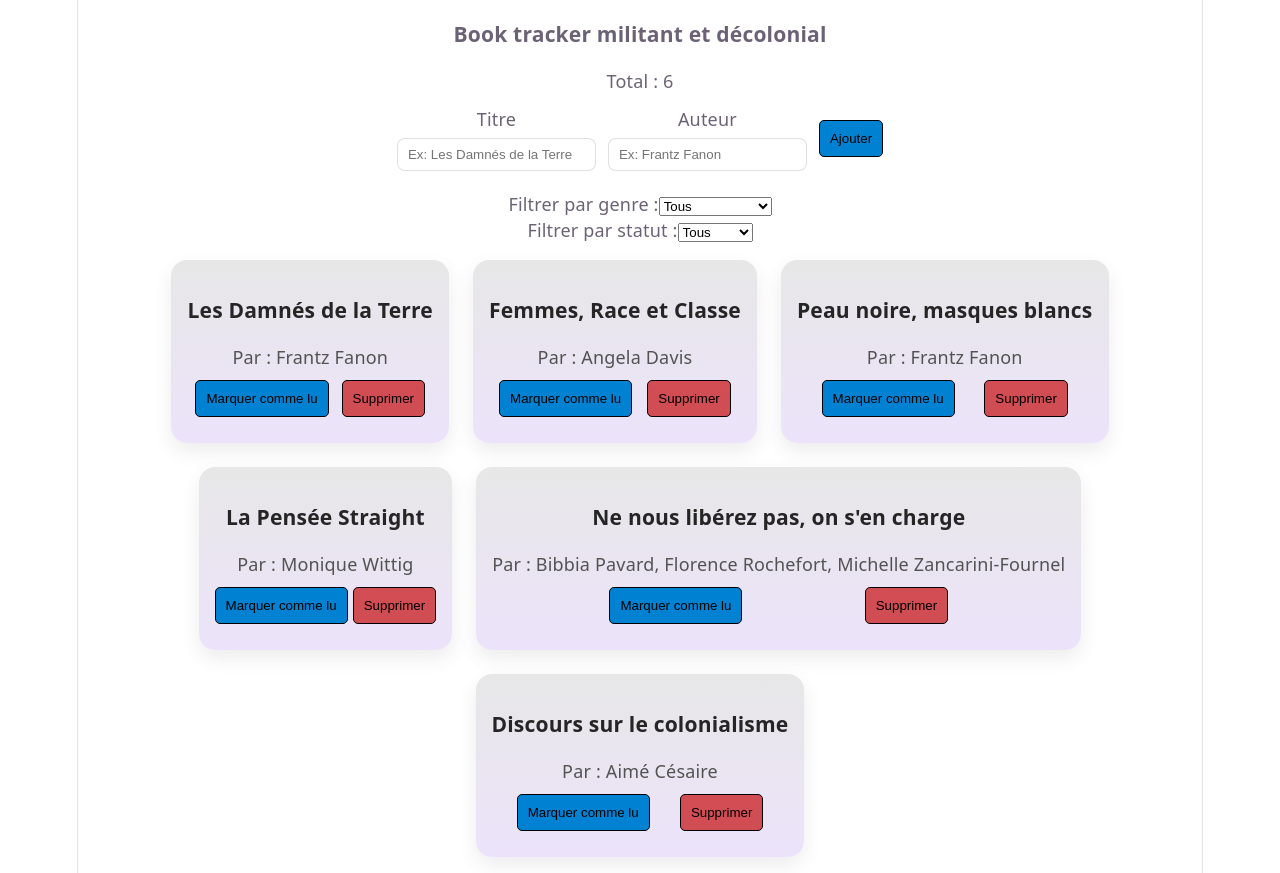
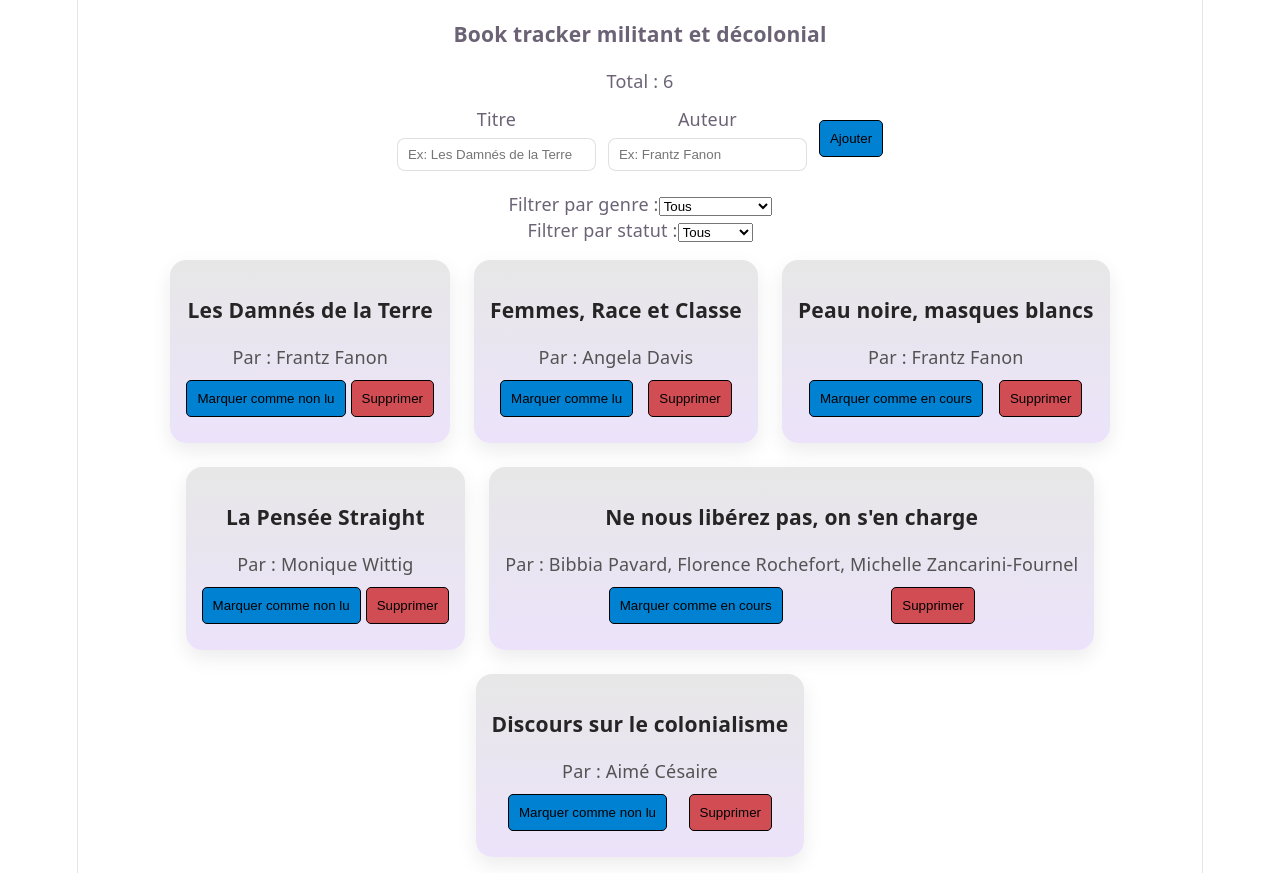
Before and after one commit to iliasse-e/react-review, a React (Vite) app: page / in a window 1280 px wide. Built offline with nearby package versions, Linux system fonts and the light colour scheme.

Commit message:
add change status delete & useEffect

```diff
--- a/src/App.css
+++ b/src/App.css
@@ -84,3 +84,36 @@
   display: flex;
   align-items: center;
 }
+
+.book-list__empty {
+  display: flex;
+  flex-direction: column;
+  align-items: center;
+  justify-content: center;
+  text-align: center;
+  width: 100%;
+  color: rgb(109, 109, 109);
+  padding: 28px 0;
+  gap: 8px;
+}
+
+.book-list__empty h2 {
+  margin: 0;
+  font-size: 1.15rem;
+  color: rgb(56, 56, 56);
+}
+
+.book-list__empty p {
+  margin: 0;
+  max-width: 420px;
+  color: rgb(118, 118, 118);
+  line-height: 1.5;
+}
+
+.book-list__empty {
+  text-align: center;
+  width: 100%;
+  color: rgb(109, 109, 109);
+  padding: 22px 0;
+  font-size: 1rem;
+}
--- a/src/App.jsx
+++ b/src/App.jsx
@@ -3,16 +3,31 @@ import './App.css'
 import { booksData } from './booksData'
 import BookForm from './components/BookForm';
 import Filters from './components/Filters';
-import { BookList } from './components/BookList';
-import { useState, useMemo } from 'react';
+import BookList from './components/BookList';
+import { useState, useMemo, useEffect } from 'react';
 
 function App() {
-  // state principal des livres
-  const [books, setBooks] = useState(booksData)
-
   // états des filtres (valeurs 'all' pour pas de filtre)
   const [genreFilter, setGenreFilter] = useState('all')
   const [statusFilter, setStatusFilter] = useState('all')
+
+  // state principal des livres (chargement initial depuis localStorage)
+  const [books, setBooks] = useState(() => {
+    const savedBooks = localStorage.getItem('books')
+    if (savedBooks) {
+      try {
+        return JSON.parse(savedBooks)
+      } catch (error) {
+        console.error('Erreur de parsing localStorage books:', error)
+        return booksData
+      }
+    }
+    return booksData
+  })
+
+  useEffect(() => {
+    localStorage.setItem('books', JSON.stringify(books))
+  }, [books])
 
   // onAdd: appelé par BookForm
   function handleAdd(newBook) {
@@ -32,6 +47,19 @@ function App() {
 
   function handleStatusChange(e) {
     setStatusFilter(e.target.value)
+  }
+
+  function handleBookDelete(id) {
+    setBooks((prevBooks) => prevBooks.filter((book) => book.id !== id))
+  }
+
+  function handleBookStatusChange(id, status) {
+    setBooks((prevBooks) =>
+      prevBooks.map((book) => {
+        if (book.id !== id) return book
+        return { ...book, status }
+      })
+    )
   }
 
   // calcul des livres filtrés (optimisé avec useMemo)
@@ -58,7 +86,11 @@ function App() {
         onGenreChange={handleGenreChange}
         onStatusChange={handleStatusChange}
       />
-      <BookList books={filteredBooks} />
+      <BookList
+        books={filteredBooks}
+        onStatusChange={handleBookStatusChange}
+        onDelete={handleBookDelete}
+      />
     </>
   )
 }
--- a/src/components/BookCard.jsx
+++ b/src/components/BookCard.jsx
@@ -1,13 +1,41 @@
-function BookCard({ title, author }) {
+function BookCard({ book, onStatusChange, onDelete }) {
   return (
     <article className="book-card">
       <div className="book-card__content">
-        <h3>{title}</h3>
-        <p className="book-card__author">Par : {author}</p>
+        <h3>{book.title}</h3>
+        <p className="book-card__author">Par : {book.author}</p>
       </div>
       <div className="book-card__actions">
-        <button className="book-card__button book-card__button--primary">Marquer comme lu</button>
-        <button className="book-card__button book-card__button--danger">Supprimer</button>
+        {book.status === 'a-lire' && (
+          <button
+            className="book-card__button book-card__button--primary"
+            onClick={() => onStatusChange(book.id, 'en-cours')}
+          >
+            Marquer comme en cours
+          </button>
+        )}
+        {book.status === 'en-cours' && (
+          <button
+            className="book-card__button book-card__button--primary"
+            onClick={() => onStatusChange(book.id, 'lu')}
+          >
+            Marquer comme lu
+          </button>
+        )}
+        {book.status === 'lu' && (
+          <button
+            className="book-card__button book-card__button--primary"
+            onClick={() => onStatusChange(book.id, 'a-lire')}
+          >
+            Marquer comme non lu
+          </button>
+        )}
+        <button
+          className="book-card__button book-card__button--danger"
+          onClick={() => onDelete(book.id)}
+        >
+          Supprimer
+        </button>
       </div>
     </article>
   );
--- a/src/components/BookList.jsx
+++ b/src/components/BookList.jsx
@@ -1,16 +1,25 @@
 import BookCard from "./BookCard";
 
-export function BookList({books}) {
+export default function BookList({ books, onStatusChange, onDelete }) {
+  if (books.length === 0) {
+    return (
+      <div className="book-list__empty">
+        <h2>Pas de livres pour le moment</h2>
+        <p>Essayez de changer les filtres ou ajoutez un nouveau livre.</p>
+      </div>
+    )
+  }
 
   return (
     <section className="book-list">
-
       {books.map((book) => (
-        <BookCard key={book.id} title={book.title} author={book.author} />
+        <BookCard
+          key={book.id}
+          book={book}
+          onStatusChange={onStatusChange}
+          onDelete={onDelete}
+        />
       ))}
-
     </section>
-  );
+  )
 }
-
-export default BookList
```
Also changed, not shown: 1 other file (tests, documents, lock files or other folders).
